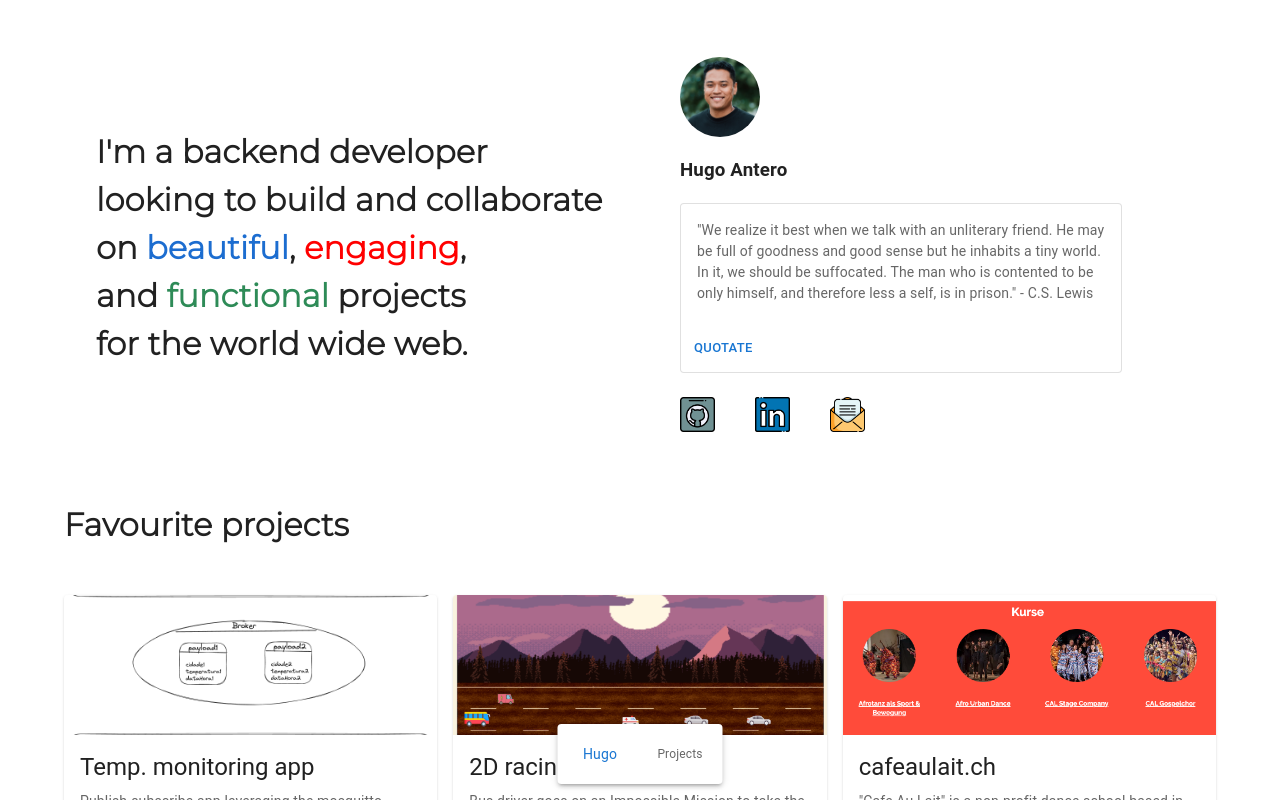
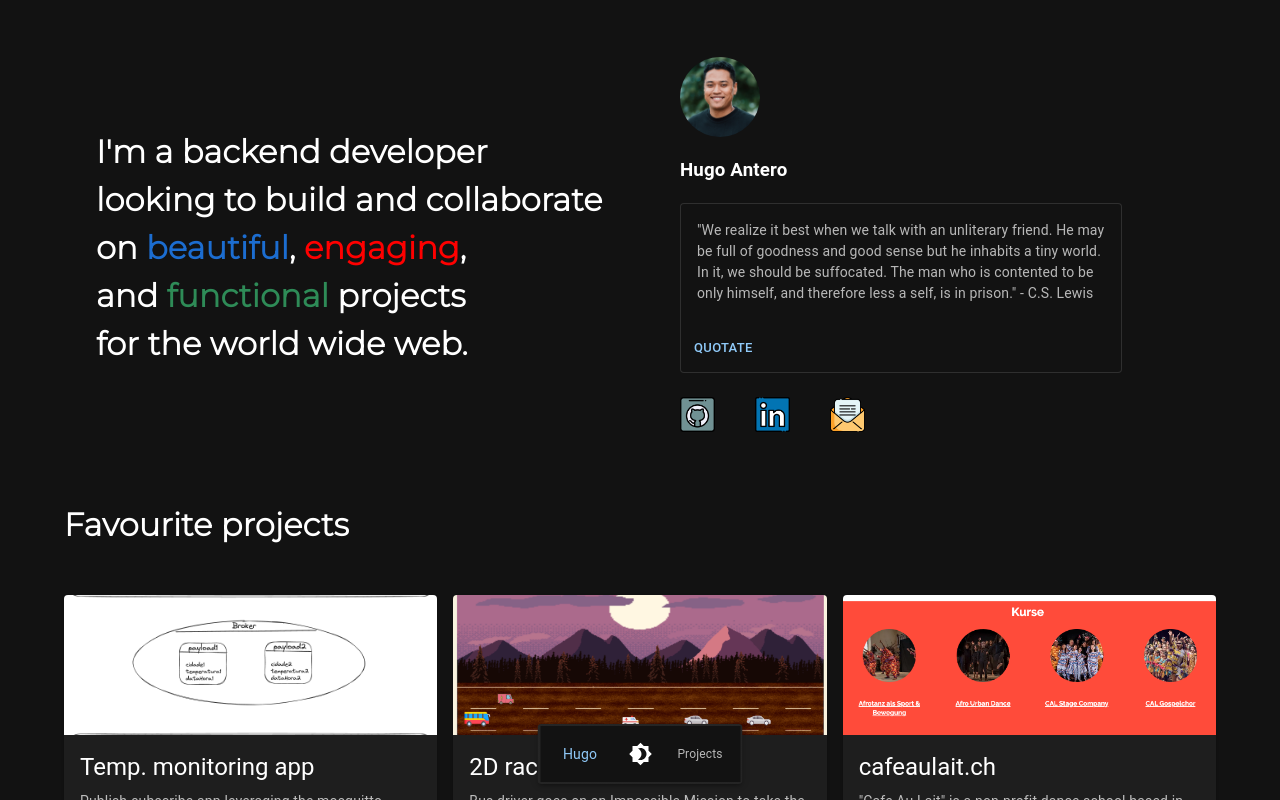
Before and after one commit to vntero/vntero-dot-com, a React (Create React App) app: page / in a window 1280 px wide. Shown: the top 800 px of the page. Built offline with nearby package versions, Linux system fonts and the light colour scheme.

Commit message:
adds dark mode toggle button

```diff
--- a/src/App.js
+++ b/src/App.js
@@ -13,21 +13,21 @@ import { ThemeProvider, createTheme } from "@mui/material/styles"
 import CssBaseline from "@mui/material/CssBaseline"
 
 function App() {
-  // const darkTheme = createTheme({
-  //   palette: {
-  //     mode: "dark",
-  //     primary: {
-  //       main: "#90caf9",
-  //     },
-  //     secondary: {
-  //       main: "#f48fb1",
-  //     },
-  //   },
-  // })
+  const darkTheme = createTheme({
+    palette: {
+      mode: "dark",
+      primary: {
+        main: "#90caf9",
+      },
+      secondary: {
+        main: "#f48fb1",
+      },
+    },
+  })
 
   return (
-    // <ThemeProvider theme={darkTheme}>
-    //   <CssBaseline />
+    <ThemeProvider theme={darkTheme}>
+      <CssBaseline />
       <div className="App">
         <Routes>
           <Route path="/" element={<About />} />
@@ -37,7 +37,7 @@ function App() {
 
         <Footer />
       </div>
-    // </ThemeProvider>
+    </ThemeProvider>
   )
 }
 
--- a/src/components/Footer.jsx
+++ b/src/components/Footer.jsx
@@ -6,13 +6,15 @@ import { styled } from "@mui/system"
 import BottomNavigation from "@mui/material/BottomNavigation"
 import BottomNavigationAction from "@mui/material/BottomNavigationAction"
 import { Link } from "react-router-dom"
+import { IconButton } from "@mui/material"
+import { Brightness4 } from "@material-ui/icons"
 
 const OvalPaper = styled(Paper)(({ theme }) => ({
   position: "fixed",
   bottom: theme.spacing(2),
   left: "50%",
   transform: "translateX(-50%)",
-  width: 165,
+  width: 205,
   height: 60,
   display: "flex",
   justifyContent: "center",
@@ -45,6 +47,9 @@ function Footer() {
             }}
           >
             <BottomNavigationAction label="Hugo" component={Link} to="/" />
+            <IconButton>
+              <Brightness4 />
+            </IconButton>
             <BottomNavigationAction
               label="Projects"
               component={Link}
```
Lines whose indentation alone changed are shown as unchanged.
